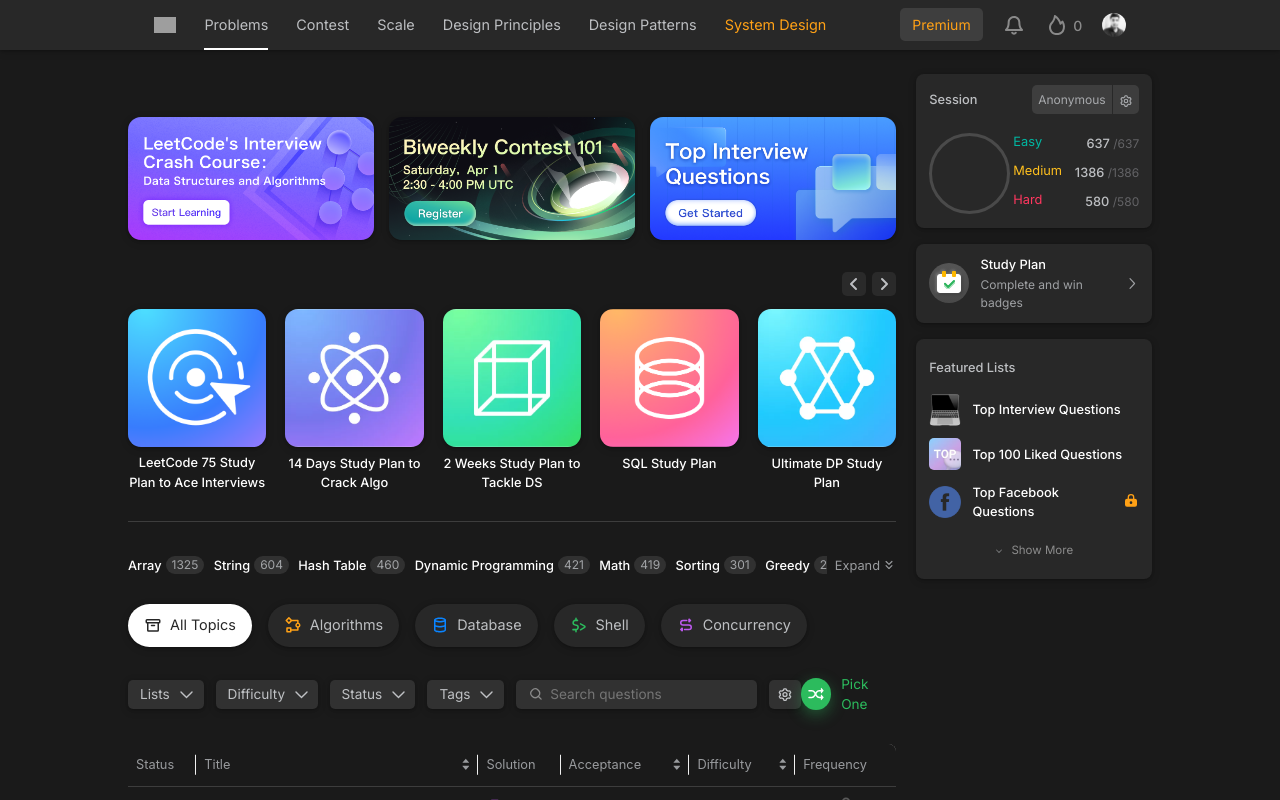
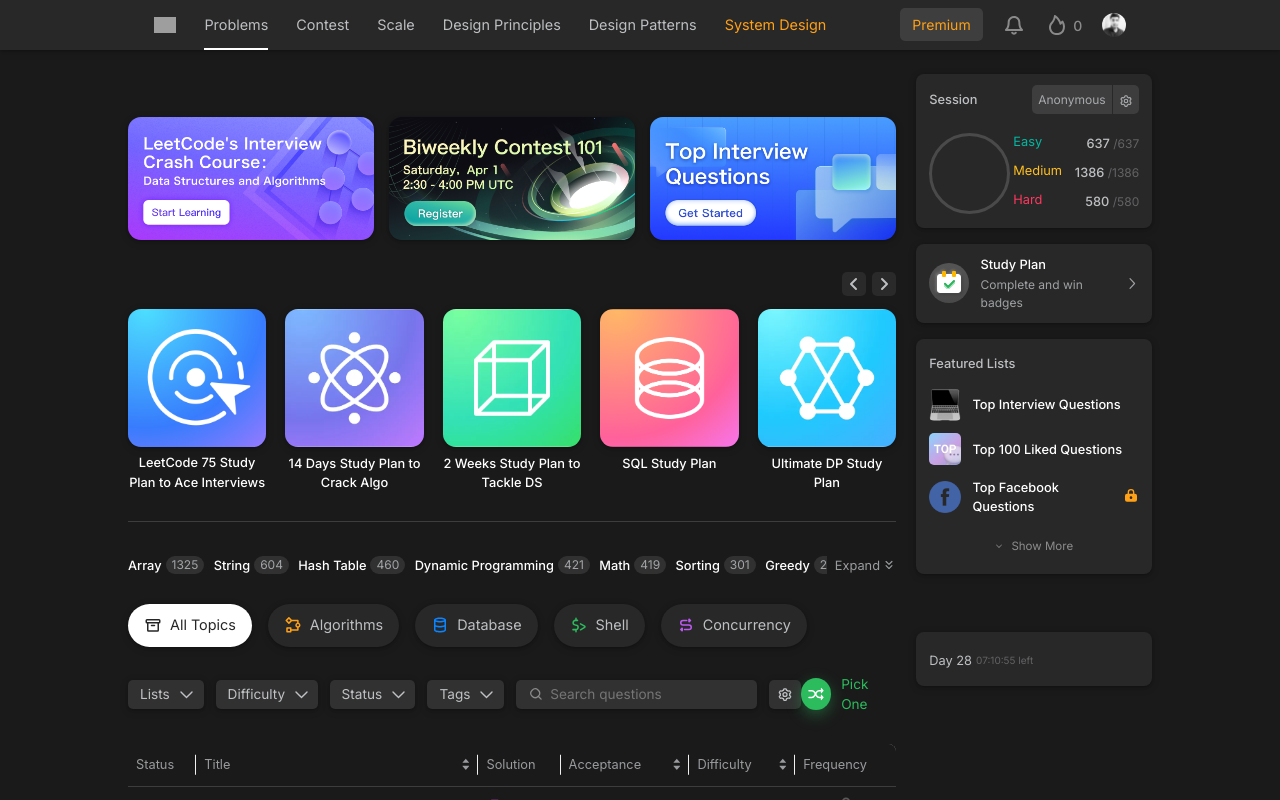
Before and after one commit to SaiAshish9/leetcode-next-ui, a Next.js app: page / in a window 1280 px wide. Built offline with nearby package versions, Linux system fonts and the light colour scheme; grey boxes are pictures that could not be loaded.

Commit message:
home updated

```diff
--- /dev/null
+++ b/src/app/screens/home/components/calendar/index.js
@@ -0,0 +1,25 @@
+import React from "react";
+import {
+  CalendarCont,
+  Card,
+  Container,
+  StyledDayText,
+  TimelineText,
+} from "./styles";
+
+import CalendarImg from "@/assets/calendar.svg";
+
+const Calender = () => {
+  return (
+    <Container>
+      <Card>
+        <CalendarCont>
+          <StyledDayText>Day 28</StyledDayText>
+          <TimelineText>07:10:55 left</TimelineText>
+        </CalendarCont>
+      </Card>
+    </Container>
+  );
+};
+
+export default Calender;
--- /dev/null
+++ b/src/app/screens/home/components/calendar/styles.js
@@ -0,0 +1,40 @@
+import Image from "next/image";
+import styled from "styled-components";
+
+export const Container = styled.div``;
+
+export const Card = styled.div`
+  background: rgb(40 40 40);
+  width: 100%;
+  padding: 0.7rem 0;
+  border-radius: 0.5rem;
+  box-shadow: 0 0 #0000, 0 0 #0000, 0 0 #0000, 0 0 #0000, 0px 1px 3px #0000003d,
+    0px 2px 8px #00000029;
+  margin-bottom: 1rem;
+  margin-top: 3.6rem;
+  position: relative;
+  padding: 1rem 0.8rem;
+`;
+
+export const StyledImage = styled(Image)`
+  position: absolute;
+`;
+
+export const StyledDayText = styled.p`
+  color: #eff1f6bf;
+  font-size: 0.8rem;
+  margin-top: 0.2rem;
+`;
+
+export const CalendarCont = styled.div`
+  display: flex;
+  align-items: center;
+`;
+
+export const TimelineText = styled.p`
+  color: #ebebf54d;
+  font-size: 10px;
+  position: relative;
+  top: 1px;
+  margin-left: 4px;
+`;
--- a/src/app/screens/home/components/index.js
+++ b/src/app/screens/home/components/index.js
@@ -4,5 +4,6 @@
 import Options from "./options";
 import DropdownCont from "./dropdownCont";
 import Table from "./table";
+import Calendar from "./calendar";
 
-export { Banner, SessionCard, Tags, Options, DropdownCont, Table };
+export { Banner, SessionCard, Tags, Options, DropdownCont, Table, Calendar };
--- a/src/app/screens/home/components/session/styles.js
+++ b/src/app/screens/home/components/session/styles.js
@@ -36,7 +36,7 @@
   color: #eff1f6bf;
   font-size: 0.8rem;
   font-weight: 500;
-  margin-top: 0.5rem;
+  margin-top: 0.2rem;
 `;
 
 export const LevelText = styled.p`
--- a/src/app/screens/home/index.js
+++ b/src/app/screens/home/index.js
@@ -12,6 +12,7 @@
   SessionCard,
   Table,
   Tags,
+  Calendar,
 } from "./components";
 
 const HomeScreen = () => {
@@ -27,6 +28,7 @@
         </TopLeftContainer>
         <TopRightContainer>
           <SessionCard />
+          <Calendar />
         </TopRightContainer>
       </Content>
     </HomeComponent>
```
Also changed, not shown: src/app/assets/calendar.svg (added), src/app/screens/home/components/calender/index.js (deleted), src/app/screens/home/components/calender/styles.js (deleted).
